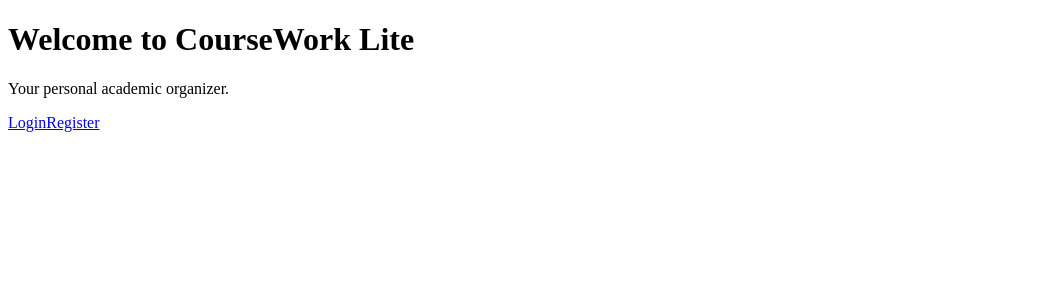
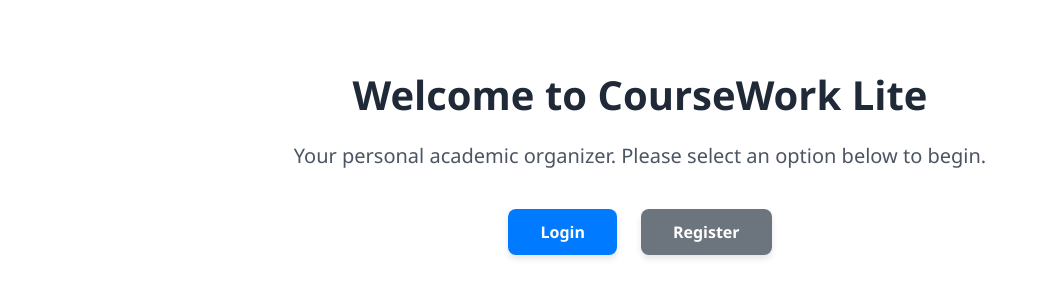
Before and after one commit to SlyyJavii/CourseWork-Lite, a React (Vite) app in the folder frontend/: page / in a window 1280 px wide. Shown: the top 300 px of the page, without its empty margins (0-1040 px from the left). Built offline with nearby package versions, Linux system fonts and the light colour scheme; no server answers.

Commit message:
Updated Landing page to follow same styles as other pages.

```diff
--- a/frontend/src/pages/LandingPage.jsx
+++ b/frontend/src/pages/LandingPage.jsx
@@ -1,12 +1,17 @@
 import React from 'react';
+import '../styles/LandingPage.css';
 
 const LandingPage = () => (
-    <div className="text-center">
-        <h1 className="text-4xl font-bold mb-4">Welcome to CourseWork Lite</h1>
-        <p className="text-lg mb-6">Your personal academic organizer.</p>
-        <div>
-            <a href="#/login" className="bg-blue-500 text-white px-6 py-2 rounded-md hover:bg-blue-600 transition-colors mx-2">Login</a>
-            <a href="#/register" className="bg-gray-500 text-white px-6 py-2 rounded-md hover:bg-gray-600 transition-colors mx-2">Register</a>
+    <div className="landing-container">
+        <h1 className="landing-title">Welcome to CourseWork Lite</h1>
+        <p className="landing-subtitle">Your personal academic organizer. Please select an option below to begin.</p>
+        <div className="landing-actions">
+            <a href="#/login" className="button button-primary">
+            Login
+            </a>
+            <a href="#/register" className="button button-secondary">
+            Register
+            </a>
         </div>
     </div>
 );
--- /dev/null
+++ b/frontend/src/styles/LandingPage.css
@@ -0,0 +1,66 @@
+.landing-container {
+    text-align: center;
+    padding: 2rem;
+    font-family: 'Segoe UI', Tahoma, Geneva, Verdana, sans-serif;
+}
+
+.landing-title {
+    font-size: 2.5rem;
+    /* 40px */
+    font-weight: 700;
+    color: #1f2937;
+    /* Dark gray */
+    margin-bottom: 1rem;
+}
+
+.landing-subtitle {
+    font-size: 1.25rem;
+    /* 20px */
+    color: #4b5563;
+    /* Medium gray */
+    margin-bottom: 2.5rem;
+}
+
+.landing-actions {
+    display: flex;
+    justify-content: center;
+    gap: 1.5rem;
+    /* Space between buttons */
+}
+
+.button {
+    display: inline-block;
+    padding: 0.75rem 2rem;
+    /* 12px 32px */
+    border-radius: 0.5rem;
+    /* 8px */
+    font-weight: 600;
+    text-decoration: none;
+    box-shadow: 0 4px 6px rgba(0, 0, 0, 0.1);
+    transition: transform 0.2s ease-in-out, box-shadow 0.2s ease-in-out;
+}
+
+.button:hover {
+    transform: translateY(-10px); /* Lift effect */
+    box-shadow: 0 6px 12px rgba(0, 0, 0, 0.15);
+}
+
+.button-primary {
+    background-color: #007bff;
+    /* Blue */
+    color: white;
+}
+
+.button-primary:hover {
+    background-color: #0056b3;
+}
+
+.button-secondary {
+    background-color: #6c757d;
+    /* Gray */
+    color: white;
+}
+
+.button-secondary:hover {
+    background-color: #5a6268;
+}
```
